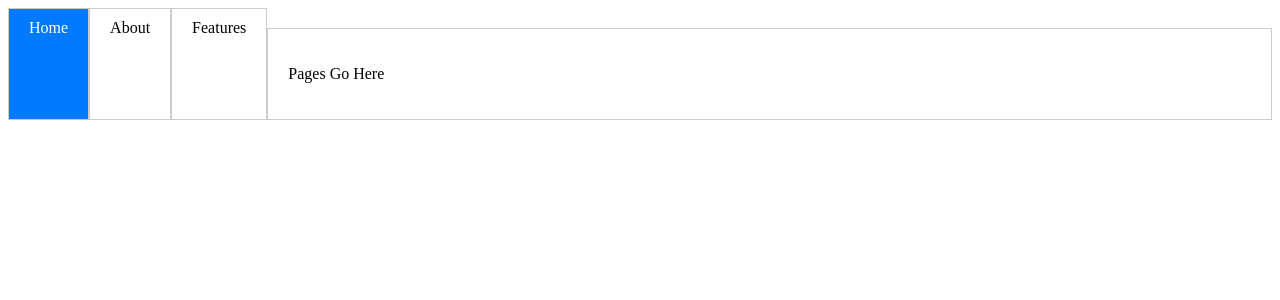
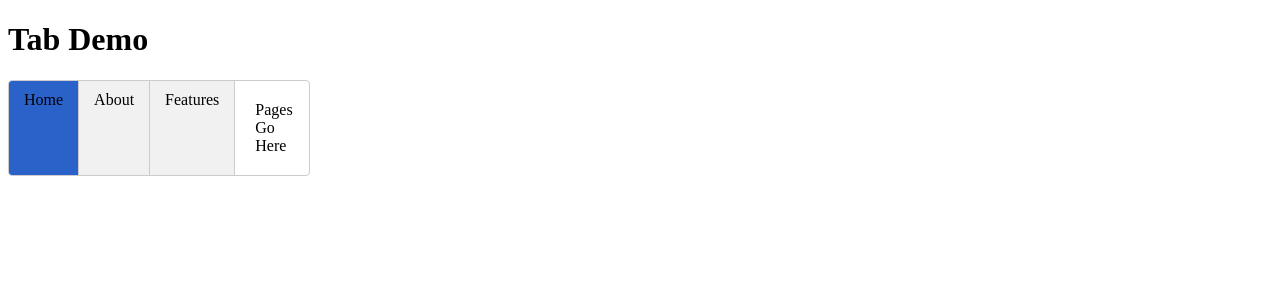
Before and after one commit to acciojob/React-Components-Tabs-anitha-anii, a React app: page / in a window 1280 px wide. Shown: the top 300 px of the page. Built offline with nearby package versions, Linux system fonts and the light colour scheme.

Commit message:
'chnagers'

```diff
--- a/src/components/App.js
+++ b/src/components/App.js
@@ -1,41 +1,12 @@
-import React,{useState} from "react";
+import React from 'react';
 import '../styles/App.css';
+import Tabs from "./Tabs";
 
-function App(){
-  const [activeTab, setActiveTab] = useState('Home');
-
-  const handleTabClick = (tabName) => {
-    setActiveTab(tabName);
-  };
-
+const App = () => {
   return (
-    <div className="tabs">
-      <div
-        className={activeTab === 'Home' ? 'tab active' : 'tab'}
-        id="Home-tab"
-        onClick={() => handleTabClick('Home')}
-      >
-        Home
-      </div>
-      <div
-        className={activeTab === 'About' ? 'tab active' : 'tab'}
-        id="About-tab"
-        onClick={() => handleTabClick('About')}
-      >
-        About
-      </div>
-      <div
-        className={activeTab === 'Features' ? 'tab active' : 'tab'}
-        id="Features-tab"
-        onClick={() => handleTabClick('Features')}
-      >
-        Features
-      </div>
-      <div className="viewport">
-        {activeTab === 'Home' && <p>Pages Go Here</p>}
-        {activeTab === 'About' && <p>Pages Go Here</p>}
-        {activeTab === 'Features' && <p>Pages Go Here</p>}
-      </div>
+    <div>
+      <h1>Tab Demo</h1>
+      <Tabs />
     </div>
   );
 };
--- /dev/null
+++ b/src/components/Tabs.js
@@ -0,0 +1,35 @@
+import React, { useState } from "react";
+import '../styles/App.css';
+
+const Tab = ({ name, activeTab, setActiveTab }) => {
+  const isActive = activeTab === name;
+
+  const handleClick = () => {
+    setActiveTab(name);
+  };
+
+  return (
+    <div
+      className={`tab ${isActive ? "active" : ""}`}
+      id={`${name}-tab`}
+      onClick={handleClick}
+    >
+      {name}
+    </div>
+  );
+};
+
+const Tabs = () => {
+  const [activeTab, setActiveTab] = useState("Home");
+
+  return (
+    <div className="tabs">
+      <Tab name="Home" activeTab={activeTab} setActiveTab={setActiveTab} />
+      <Tab name="About" activeTab={activeTab} setActiveTab={setActiveTab} />
+      <Tab name="Features" activeTab={activeTab} setActiveTab={setActiveTab} />
+      <div className="viewport">Pages Go Here</div>
+    </div>
+  );
+};
+
+export default Tabs;
--- a/src/styles/App.css
+++ b/src/styles/App.css
@@ -1,22 +1,27 @@
-/* src/components/Tabs.css */
 .tabs {
   display: flex;
+  border: 1px solid #ccc;
+  border-radius: 4px;
+  overflow: hidden;
+  width: 300px;
 }
 
 .tab {
-    padding: 10px 20px;
-    border: 1px solid #ccc;
+  padding: 10px 15px;
   cursor: pointer;
+  border-right: 1px solid #ccc;
+  background-color: #f1f1f1;
+}
+
+.tab:last-child {
+  border-right: none;
 }
 
 .tab.active {
-    background-color: #007bff;
-    color: #fff;
+  background-color: #2a62ca;
 }
 
 .viewport {
-    margin-top: 20px;
   padding: 20px;
-    border: 1px solid #ccc;
-    width: 100%;
+  flex: 1;
 }
```
Lines whose indentation alone changed are shown as unchanged.
